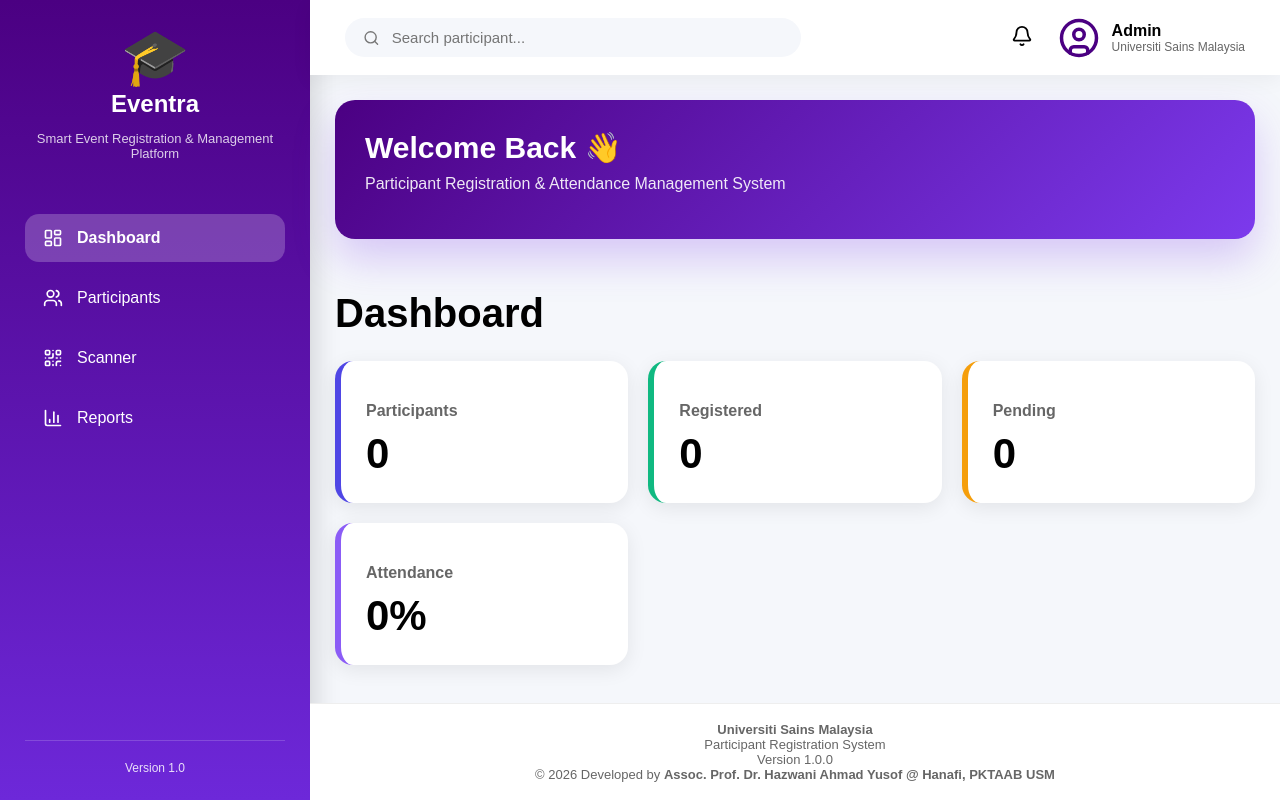
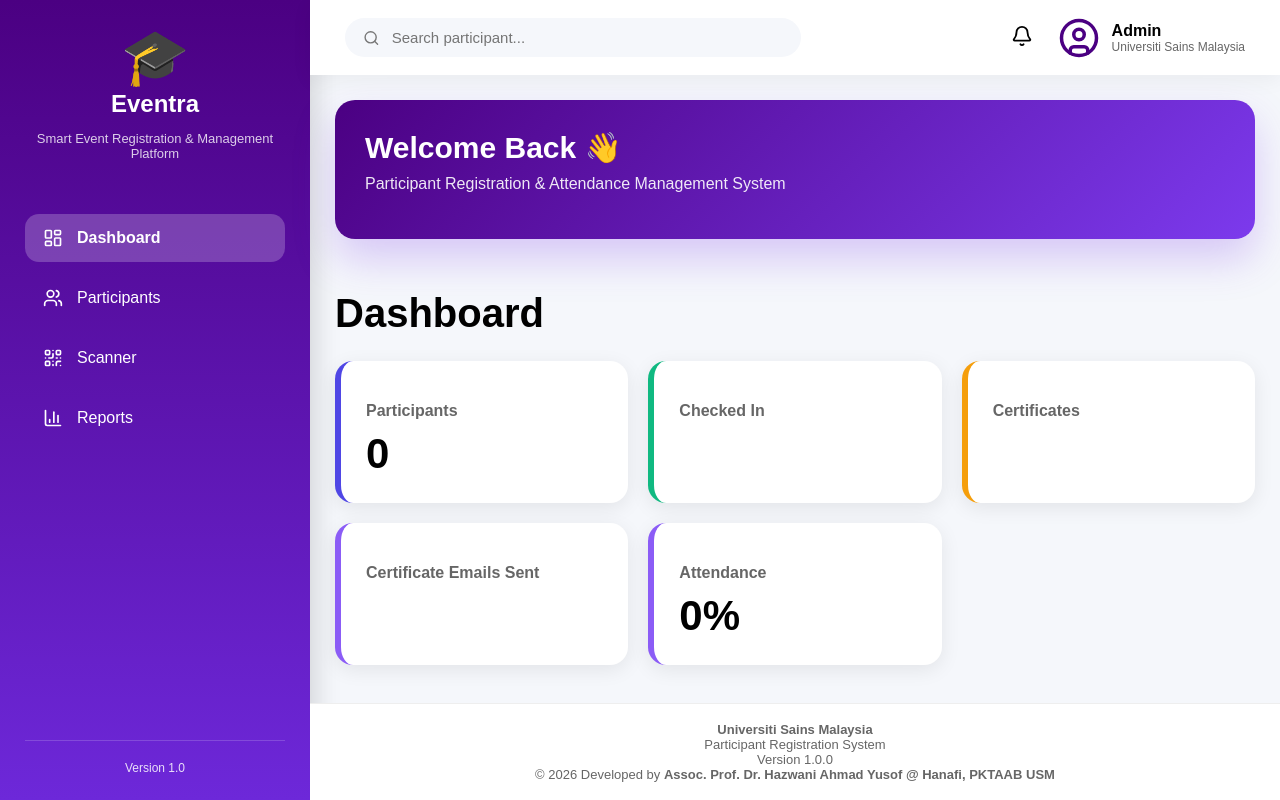
Before and after one commit to hazwanihanafi-commits/register, a React (Vite) app in the folder frontend/: page / in a window 1280 px wide. Built offline with nearby package versions, Linux system fonts and the light colour scheme.

Commit message:
Update Dashboard.jsx

```diff
--- a/frontend/src/pages/Dashboard.jsx
+++ b/frontend/src/pages/Dashboard.jsx
@@ -11,6 +11,13 @@ export default function Dashboard() {
     pending: 0,
     attendance: 0,
   });
+
+  const attendancePercentage =
+  stats.total > 0
+    ? Math.round(
+        (stats.checkedIn / stats.total) * 100
+      )
+    : 0;
 
   useEffect(() => {
     loadDashboard();
@@ -34,25 +41,19 @@ export default function Dashboard() {
     if (data?.success) {
 
       setStats({
-          total: Number(data.total ?? 0),
-          registered: Number(data.registered ?? 0),
-          pending: Number(data.pending ?? 0),
-          attendance: Number(data.attendance ?? 0),
+        total: Number(data.total || 0),
+        checkedIn: Number(data.checkedIn || 0),
+        certificates: Number(data.certificates || 0),
+        emailsSent: Number(data.emailsSent || 0),
+        badgeSent: Number(data.badgeSent || 0),
       });
-
-      } else {
-
-        console.error(
-          "Invalid stats response:",
-          data
-        );
 
     }
 
   } catch (error) {
 
     console.error(
-        "Dashboard Error:",
+      "Unable to load dashboard:",
       error
     );
 
@@ -90,20 +91,28 @@ export default function Dashboard() {
 />
 
 <Card
-          title="Registered"
-          value={stats.registered}
+  title="Checked In"
+  value={stats.checkedIn}
   color="#10B981"
 />
 
 <Card
-          title="Pending"
-          value={stats.pending}
+  title="Certificates"
+  value={stats.certificates}
   color="#F59E0B"
 />
 
 <Card
+  title="Certificate Emails Sent"
+  value={stats.emailsSent}
+  color="#8B5CF6"
+/>
+
+
+
+<Card
   title="Attendance"
-          value={`${stats.attendance}%`}
+  value={`${attendancePercentage}%`}
   color="#8B5CF6"
 />
 
@@ -113,7 +122,6 @@ export default function Dashboard() {
 
   );
 }
-
 
 // ============================================================
 // CARD
```
Lines whose indentation alone changed are shown as unchanged.
